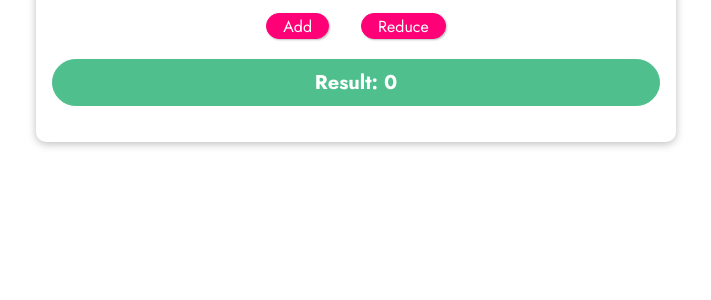
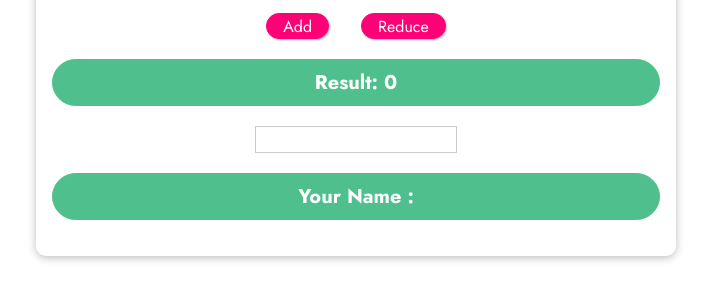
Before and after one commit to rizkyari/Basic-Vue, a plain HTML site: page index.html in a window 1280 px wide. Shown: the part 286-586 px from the top of the page, without its empty margins (284-995 px from the left). Drawn offline with nearby package versions, Linux system fonts and the light colour scheme.

Commit message:
event input

```diff
--- a/app.js
+++ b/app.js
@@ -2,9 +2,13 @@ const app = Vue.createApp({
     data() {
       return {
         counter: 0,
+        name: ''
       };
     },
     methods: {
+        setName(e){
+            this.name = e.target.value;
+        },
         add(){
             this.counter = this.counter + 1;
         },
--- a/index.html
+++ b/index.html
@@ -21,6 +21,8 @@
       <button v-on:click="add()">Add</button>
       <button v-on:click="reduce()">Reduce</button>
       <p>Result: {{ counter }}</p>
+      <input type="text" v-on:input="setName">
+      <p>Your Name : {{name}}</p>
     </section>
   </body>
 </html>
```
